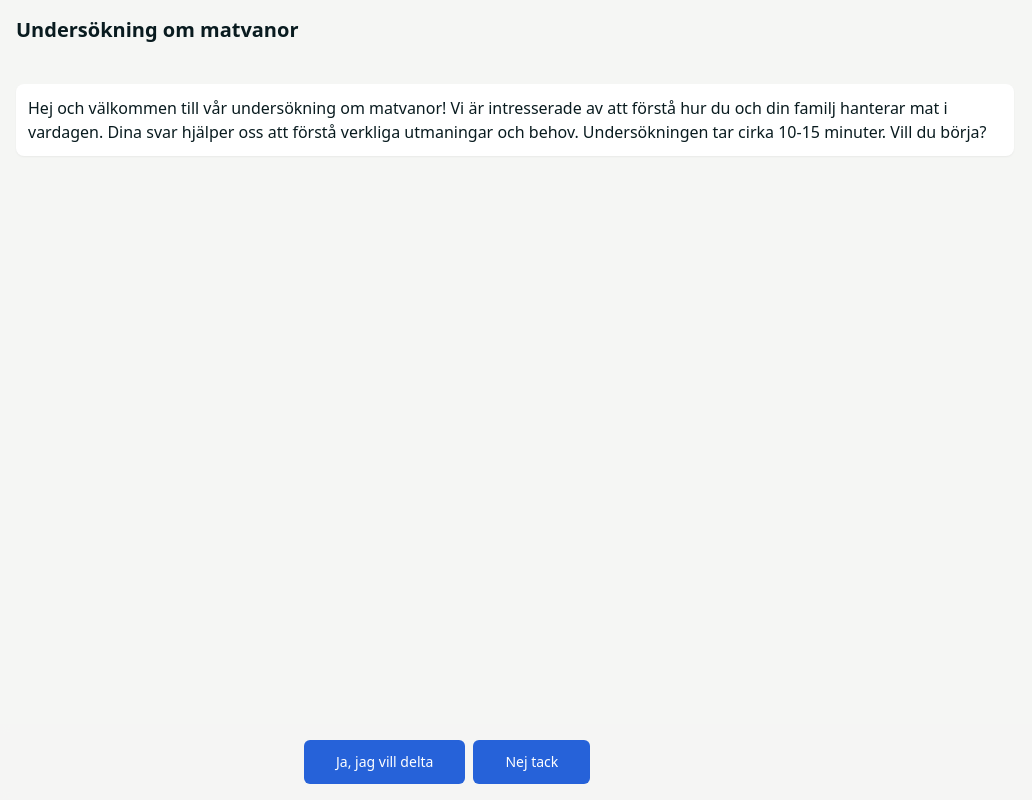
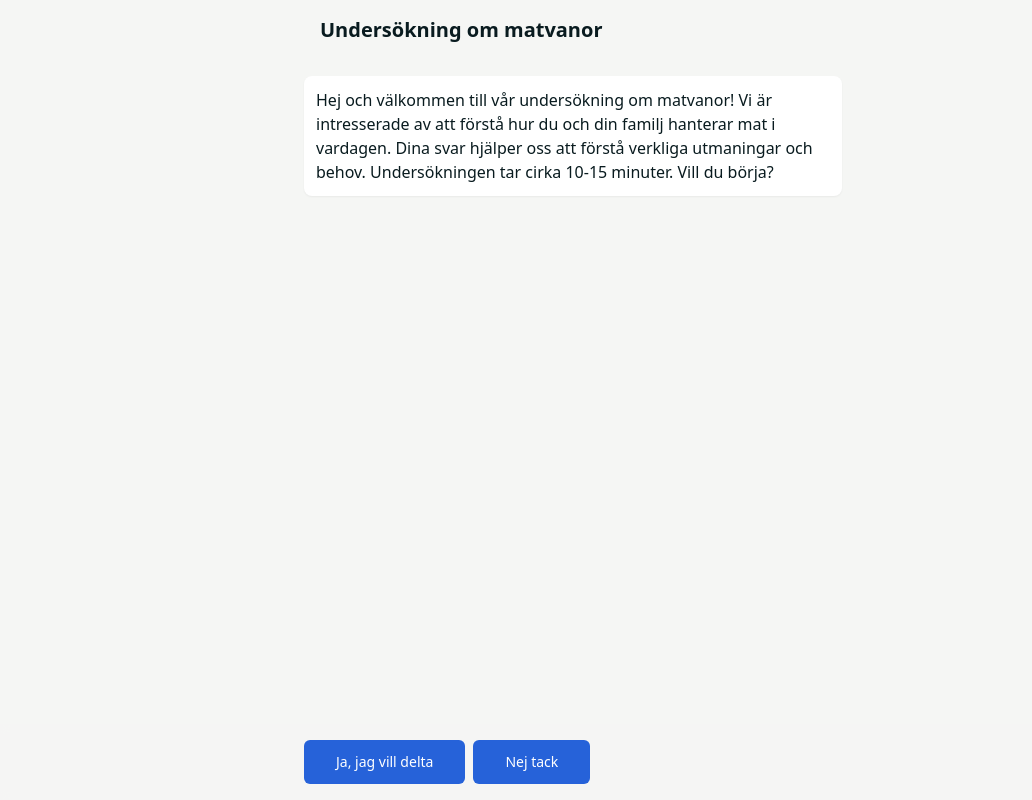
Before and after one commit to snobojohan/matvanor-samtal-bot, a React (Vite) app: page / in a window 1280 px wide. Shown: the whole page, without its empty margins (0-1032 px from the left). Built offline with nearby package versions, Linux system fonts and the light colour scheme.

Commit message:
Refactor: Improve chat UI
- Remove fadeout from the header.
- Set a max-width of 672px for the content area.
- Style the paperplane button and input field.

```diff
--- a/src/components/ChatBot.tsx
+++ b/src/components/ChatBot.tsx
@@ -125,16 +125,16 @@ const ChatBot = () => {
 
   return (
     <div className="flex flex-col h-screen bg-chatbg text-chattext">
-      {/* Sticky Header with small fadeout */}
+      {/* Sticky Header */}
       <div className="sticky top-0 z-10 bg-chatbg">
-        <div className="p-4">
+        <div className="p-4 max-w-[672px] mx-auto w-full">
           <h1 className="text-xl font-semibold">Undersökning om matvanor</h1>
         </div>
-        <div className="h-2 bg-gradient-to-b from-chatbg to-transparent" />
       </div>
 
       {/* Main Chat Area */}
-      <div className="flex-1 p-4 space-y-4">
+      <div className="flex-1 p-4">
+        <div className="max-w-[672px] mx-auto space-y-4">
           {chatHistory.map((message, index) => {
             const opacity = Math.max(0.4, 1 - (chatHistory.length - 1 - index) * 0.15);
             return (
@@ -158,10 +158,11 @@ const ChatBot = () => {
           {isTyping && <TypingIndicator />}
           <div ref={chatEndRef} />
         </div>
+      </div>
 
       {/* Sticky Bottom Section */}
       <div className="sticky bottom-0 bg-chatbg/80 backdrop-blur-sm p-4">
-        <div className="max-w-2xl mx-auto">
+        <div className="max-w-[672px] mx-auto">
           {currentQuestionData?.options ? (
             <div className="flex flex-wrap gap-2">
               {currentQuestionData.options.map((option) => (
@@ -177,12 +178,12 @@ const ChatBot = () => {
             </div>
           ) : (
             !currentQuestionData?.end && (
-              <div className="flex gap-2">
+              <div className="relative">
                 <Textarea
                   value={userInput}
                   onChange={(e) => setUserInput(e.target.value)}
                   placeholder="Skriv ditt svar här..."
-                  className="flex-1 bg-white text-chattext"
+                  className="pr-12 bg-white text-chattext rounded-2xl shadow-lg min-h-[56px] py-4"
                   onKeyPress={(e) => {
                     if (e.key === 'Enter' && !e.shiftKey) {
                       e.preventDefault();
@@ -192,9 +193,9 @@ const ChatBot = () => {
                 />
                 <Button
                   onClick={handleSubmit}
-                  className="bg-chatblue hover:bg-chatblue/90"
+                  className="absolute right-3 bottom-3 p-0 h-8 w-8 bg-chatblue hover:bg-chatblue/90 rounded-full"
                 >
-                  <Send className="text-white" />
+                  <Send className="h-4 w-4 text-white" />
                 </Button>
               </div>
             )
```
Lines whose indentation alone changed are shown as unchanged.
